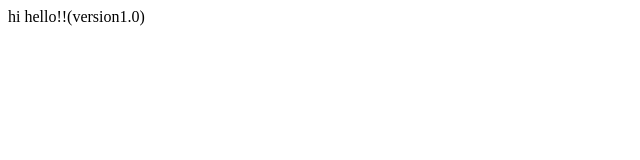
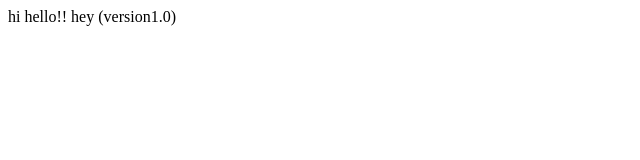
Before and after one commit to dineshchilukuri/dineshDemoApp1, a plain HTML site: page index.html in a window 1280 px wide. Shown: the full height of the page, 0-640 px from the left. Drawn offline with Linux system fonts and the light colour scheme.

Commit message:
Update index.html

```diff
--- a/index.html
+++ b/index.html
@@ -1 +1 @@
-<html>hi hello!!(version1.0)</html>
+<html>hi hello!! hey (version1.0)</html>
```
